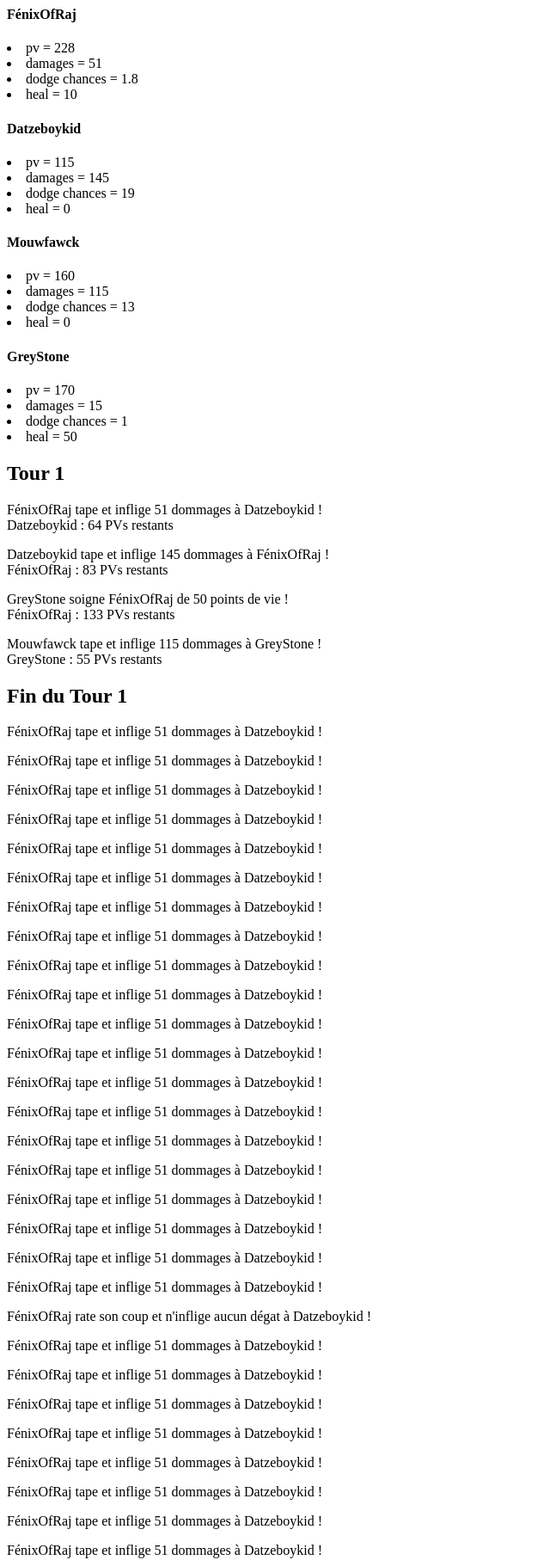
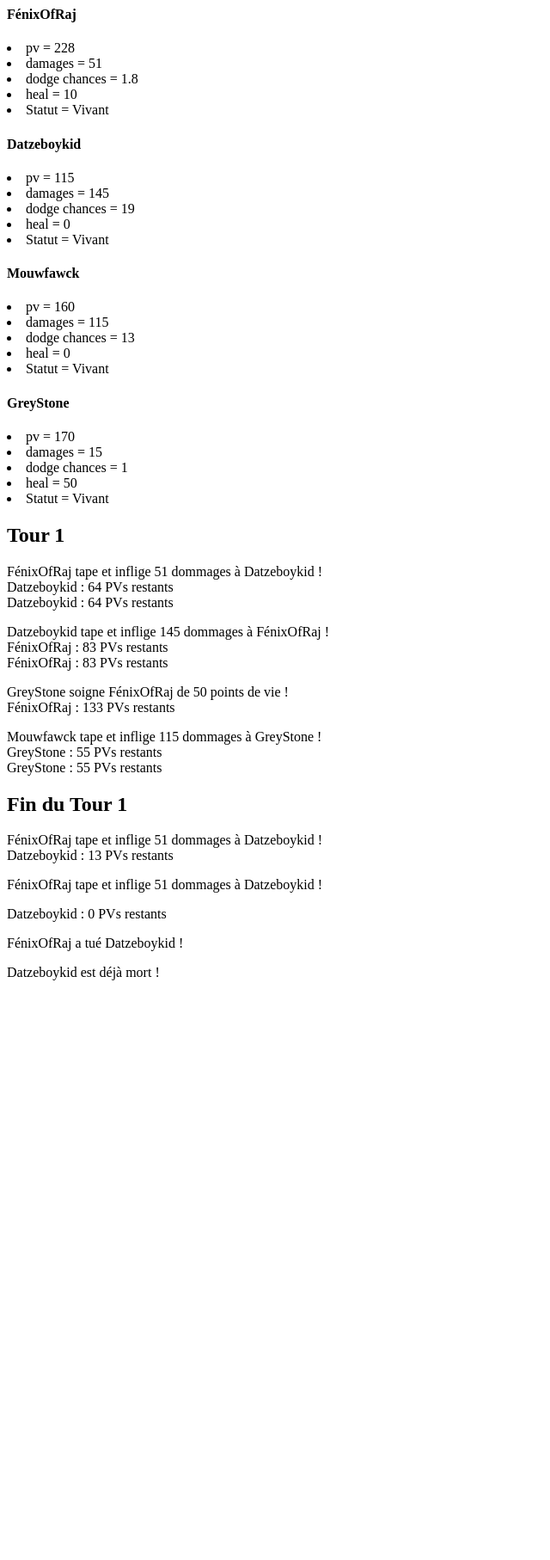
Before and after one commit to BrenQuaglieri/training-game, a PHP site: page / in a window 1280 px wide. Shown: the top 1814 px of the page at 86% size, without its empty margins (0-640 px from the left). After the commit the page ends 1140 px from the top, so only its background shows below. Run offline with PHP 8.4, Linux system fonts and the light colour scheme.

Commit message:
Status ajoutés + morts des personnages

```diff
--- a/game-prototype-training/src/Characters.php
+++ b/game-prototype-training/src/Characters.php
@@ -8,12 +8,14 @@ abstract class Characters {
     public $dmg;
     public $dodge;
     public $heal;
+    public $status;
 
-    public function __construct($pv = 100, $dmg = 5, $dodge = 1, $heal = 0) {
+    public function __construct($pv = 100, $dmg = 5, $dodge = 1, $heal = 0, $status='Vivant') {
         $this->pv = $pv;
         $this->dmg = $dmg;
         $this->dodge = $dodge;
         $this->heal = $heal;
+        $this->status = $status;
     }
 
     public abstract function howMuchPv();
--- a/game-prototype-training/src/Heroes.php
+++ b/game-prototype-training/src/Heroes.php
@@ -38,6 +38,7 @@ class Heroes extends Characters {
         echo '<li> damages = ' . $this->dmg . '</li>';
         echo '<li> dodge chances = ' . $this->dodge . '</li>';
         echo '<li> heal = ' . $this->heal . '</li>';
+        echo '<li> Statut = ' . $this->status . '</li>';
     }
     public function howMuchPv() {
         echo '<br>' . $this->name . ' : ' . $this->pv . ' PVs restants';
@@ -45,12 +46,27 @@ class Heroes extends Characters {
     public function hit($target) {
 
         $dodgeChance = rand(0, 100);
-        if ($dodgeChance <= $this->dodge) {
+        if ($dodgeChance <= $target->dodge && $target->status = 'Vivant') {
             echo '<p>' . $this->name . ' rate son coup et n\'inflige aucun dégat à ' . $target->name . ' !</p>';
         }
         else {
-            $target->pv = $target->pv - $this->dmg;
-            echo '<p>'. $this->name .' tape et inflige ' . $this->dmg . ' dommages à ' . $target->name . ' !';
+            if ($target->pv > 0) {
+                $target->pv = $target->pv - $this->dmg;
+                echo '<p>'. $this->name .' tape et inflige ' . $this->dmg . ' dommages à ' . $target->name . ' !';
+                if ($target->pv > 0) {
+                echo '<br>' . $target->name . ' : ' . $target->pv . ' PVs restants';
+                }
+                else {
+                    echo '<p>' . $target->name . ' : ' . '0 PVs restants';
+                }
+            }
+            else if ($target->status == 'Mort') {
+                echo '<p>' . $target->name . ' est déjà mort ! </p>';
+            }
+            else if ($target->pv <= 0) {
+                $target->status = 'Mort';
+                echo '<p>'. $this->name . ' a tué ' . $target->name . ' !</p>';
+            }
         }
     }
     public function heal($target) {
```
Also changed, not shown: game-prototype-training/index.php (+0 -31 lines).
